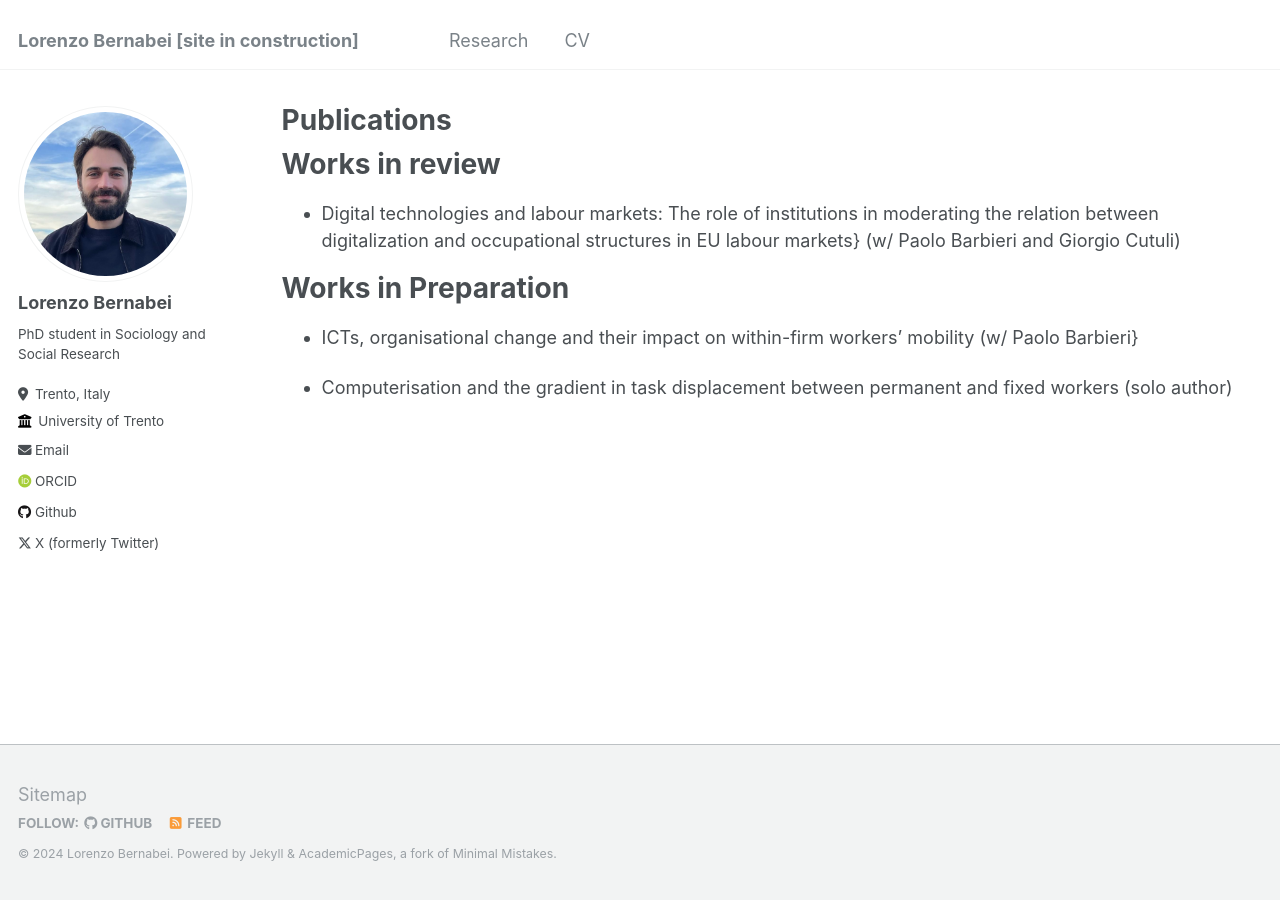
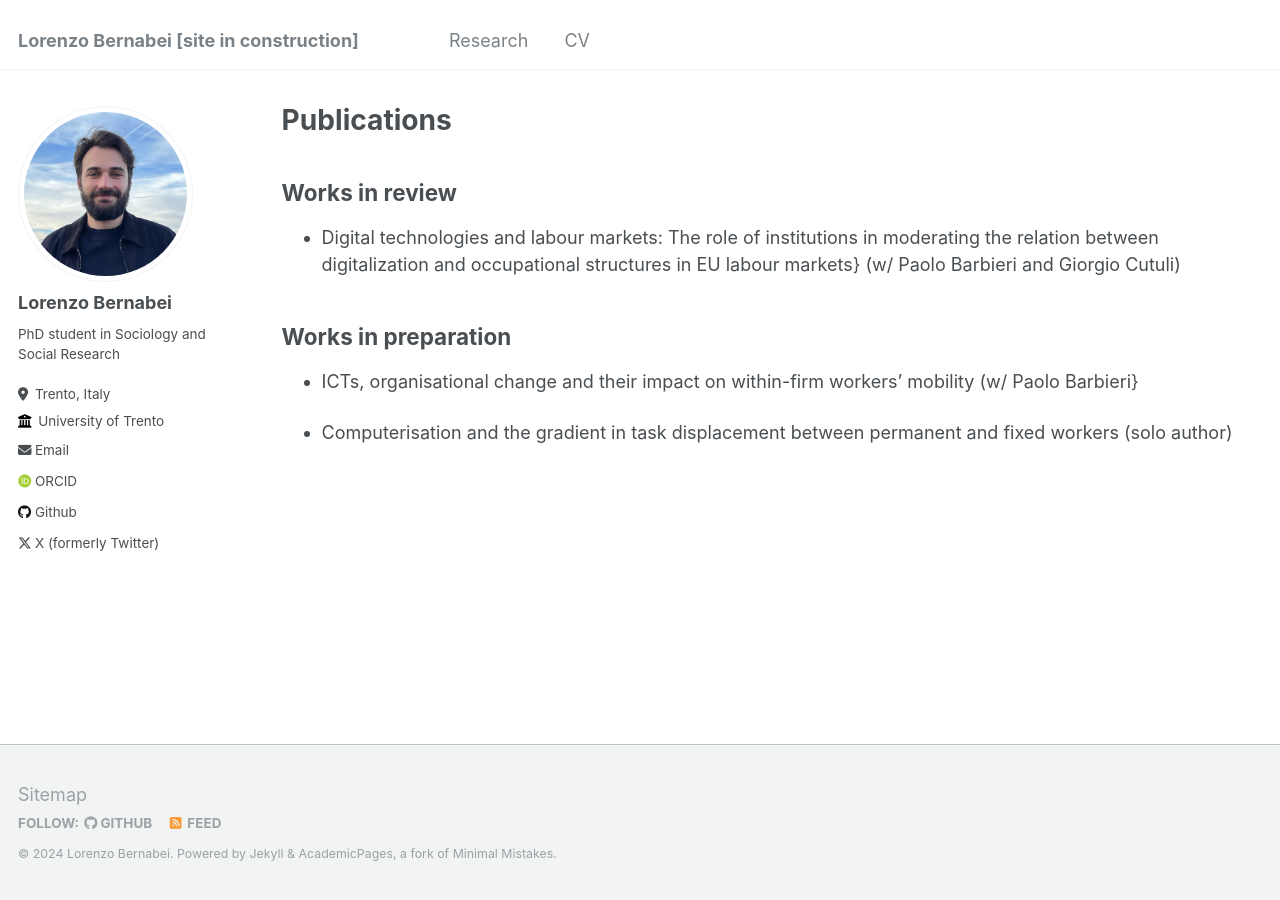
Before and after one commit to lorenzo-bernabei/lorenzo-bernabei.github.io, a Jekyll site: the page built from _pages/publications.md, in a window 1280 px wide. Built offline with Jekyll 4.4.1, drawn with Linux system fonts in a browser that asks for light colours; some web fonts are replaced.

```diff
--- a/_pages/publications.md
+++ b/_pages/publications.md
@@ -6,12 +6,12 @@ author_profile: true
 ---
 
 Works in review
-===============
+----------------
 
 * Digital technologies and labour markets:  The role of institutions in moderating the relation between digitalization and occupational structures in EU labour markets} (w/ Paolo Barbieri and Giorgio Cutuli)
 
-Works in Preparation
-===============
+Works in preparation
+-------------------
 
 * ICTs, organisational change and their impact on within-firm workers' mobility (w/ Paolo Barbieri}
 
```
